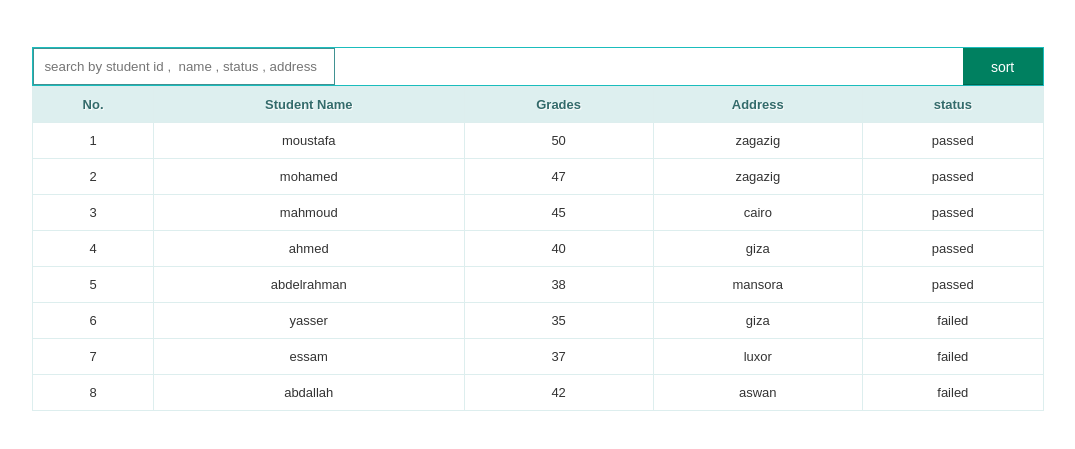
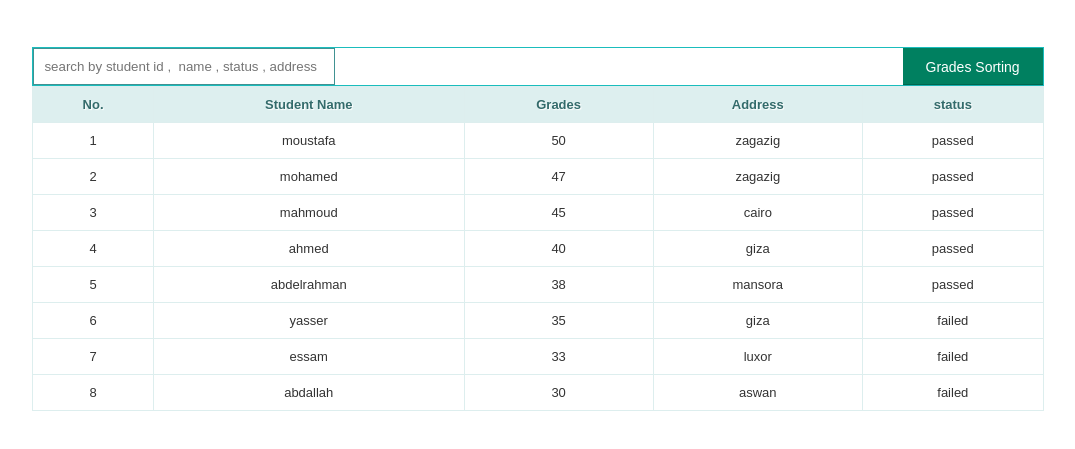
Before and after one commit to Moustafa-Bahaa/filters, a plain HTML site: page index.html in a window 1280 px wide. Shown: the part 61-510 px from the top of the page, without its empty margins (102-1177 px from the left). Drawn offline with Linux system fonts and the light colour scheme.

Commit message:
update 2

```diff
--- a/index.html
+++ b/index.html
@@ -15,7 +15,7 @@
           id="search-input"
           placeholder="search by student id ,  name , status , address "
         />
-        <button id="sort">sort</button>
+        <button id="sort">Grades Sorting</button>
       </div>
 
       <table id="students-table"></table>
--- a/main.js
+++ b/main.js
@@ -44,19 +44,20 @@ var studentsArray = [
   {
     id: "7",
     name: "essam",
-    grade: "37",
+    grade: "33",
     address: "luxor",
     status: "failed",
   },
   {
     id: "8",
     name: "abdallah",
-    grade: "42",
+    grade: "30",
     address: "aswan",
     status: "failed",
   },
 ];
 
+/**showing the students table function */
 
 function showStudents(array) {
   var table = document.getElementById("students-table");
@@ -97,7 +98,7 @@ var search = document.getElementById("search-input")
 
 var sort = document.getElementById("sort")
 
-
+/**search filter function  */
 search.addEventListener("keyup" , function(){
 
     var searchValue = search.value.toLowerCase()
@@ -110,6 +111,8 @@ search.addEventListener("keyup" , function(){
     sortItem = { reversed: true }
     showStudents(newArray);
 })
+
+/**grades sorting function  */
 
 var sortItem = {  reversed: true  }
   sort.addEventListener("click" , function(){
--- a/style.css
+++ b/style.css
@@ -56,5 +56,5 @@ table{
     font-weight: 500;
     font-size: 14px;
     box-shadow: rgba(0, 0, 0, 0.05) 0px 1px 0px 0px, rgba(0, 0, 0, 0.2) 0px -1px 0px 0px inset;
-    width: 80px;
+    width: 140px;
   }
```
